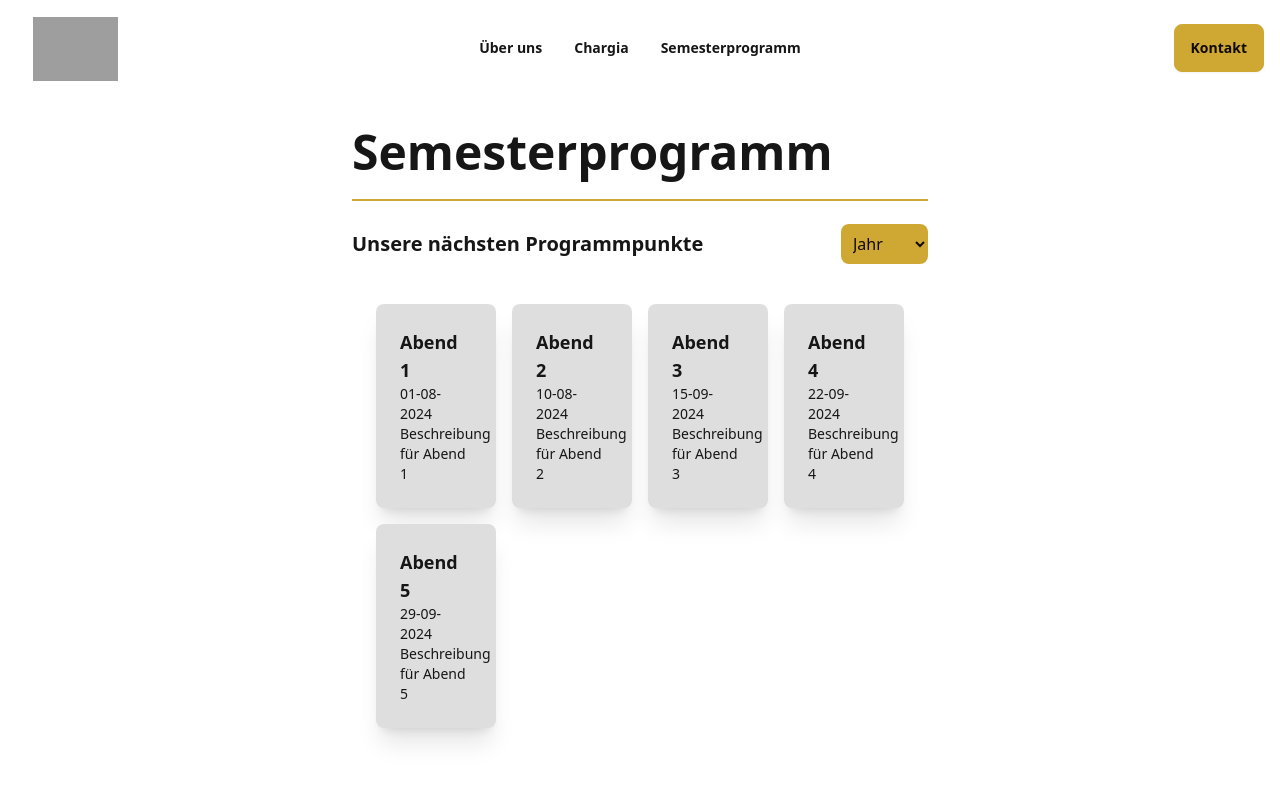
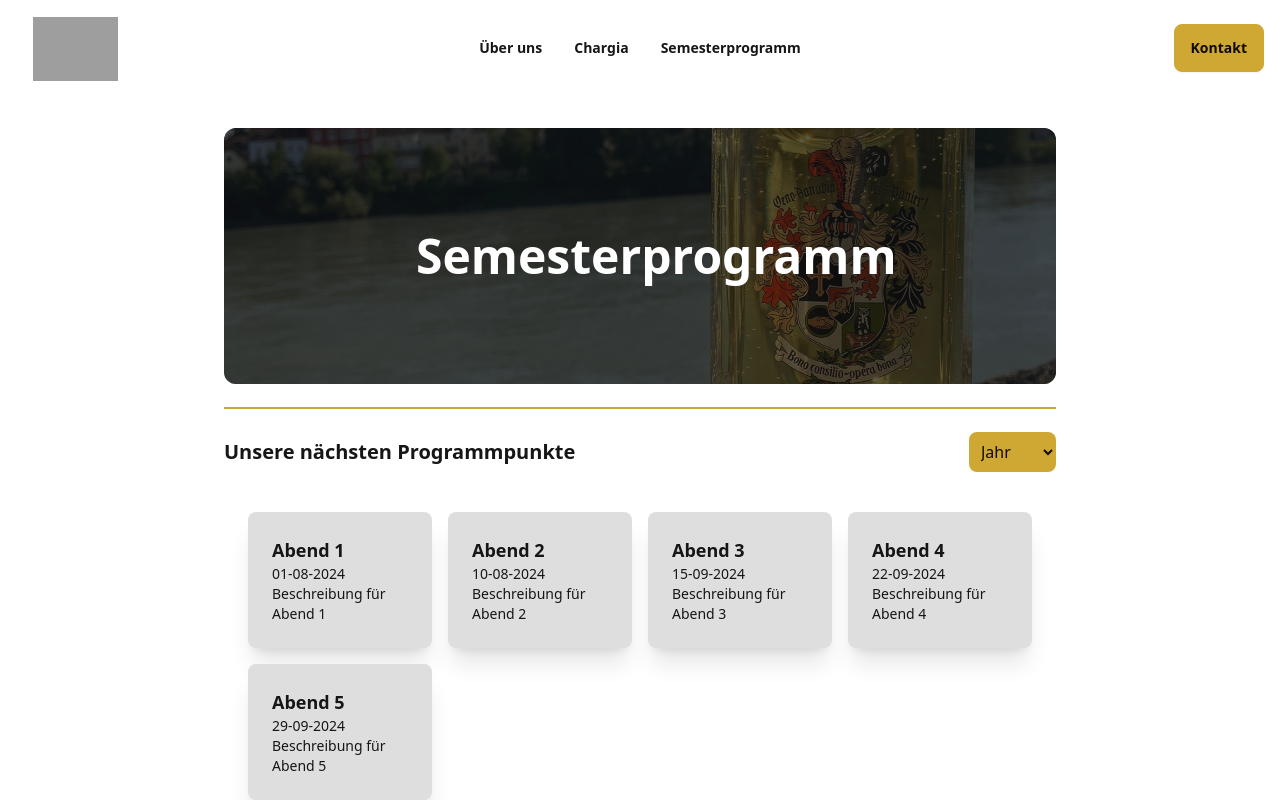
Before and after one commit to managrsphere/oeno-danubia, a Nuxt app: page /sepro in a window 1280 px wide. Shown: the top 800 px of the page. Built offline with nearby package versions, Linux system fonts and the light colour scheme; grey boxes are pictures that could not be loaded.

Commit message:
Sepro Layout

```diff
--- a/pages/sepro.vue
+++ b/pages/sepro.vue
@@ -1,8 +1,13 @@
 <template>
     <div class="flex justify-center min-h-screen">
-        <div class="flex flex-col p-8 lg:w-1/2">
-            <div class="prose xl:prose-lg">
-                <h1>Semesterprogramm</h1>
+        <div class="flex flex-col p-8 max-w-4xl mx-auto">
+            <div class="hero min-h-64 md:max-h-96 rounded-xl" id="hero-section">
+                <div class="hero-overlay bg-opacity-70 rounded-xl"></div>
+                <div class="hero-content text-center">
+                    <div class="max-w-md mx-auto">
+                        <h1 class="text-base-100 font-bold text-5xl">Semesterprogramm</h1>
+                    </div>
+                </div>
             </div>
             <div class="divider divider-primary"></div>
             <div class="w-full">
@@ -13,7 +18,11 @@
 </template>
 
 <script setup lang="ts">
-
+onMounted(() => {
+    const image = '/Bier3.jpeg';
+    const heroSection = document.getElementById('hero-section') as HTMLElement;
+    heroSection.style.backgroundImage = `url(${image})`;
+});
 </script>
 
 <style scoped></style>
```
Also changed, not shown: public/Bier3.jpeg (added).
